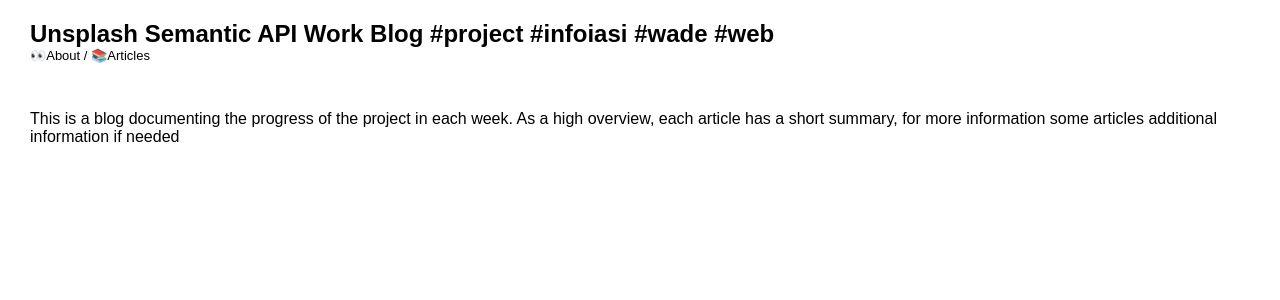
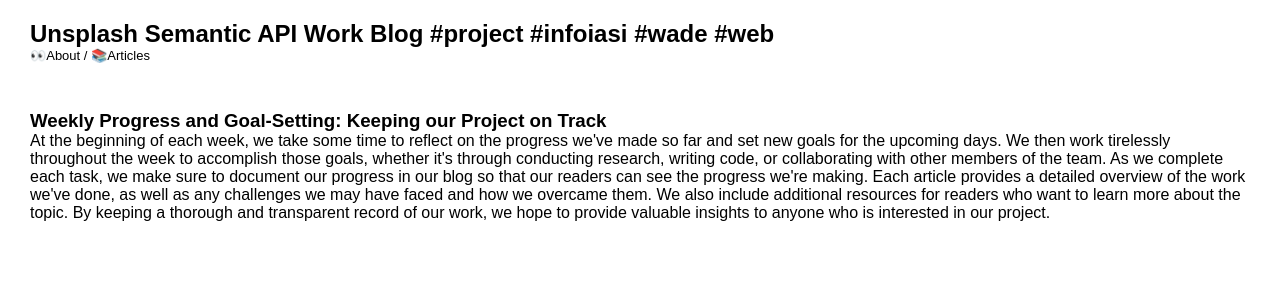
Before and after one commit to use-wade/use-wade.github.io, a Node project: template app/templates/about.ejs in a window 1280 px wide. Shown: the top 300 px of the page. Run offline with Node 20 templates, Linux system fonts and the light colour scheme; the template is opened without the code that fills it, so the values that code supplies are empty; some web fonts are replaced.

Commit message:
Change about page

```diff
--- a/app/templates/about.ejs
+++ b/app/templates/about.ejs
@@ -16,8 +16,8 @@
     <%- include(process.cwd() + '/app/templates/navigation'); %>
   </header>
   <main id="main-container">
-    <p>This is a blog documenting the progress of the project in each week.
-      As a high overview, each article has a short summary, for more information some articles additional information if needed</p>
+    <h3>Weekly Progress and Goal-Setting: Keeping our Project on Track</h3>
+    <p>At the beginning of each week, we take some time to reflect on the progress we've made so far and set new goals for the upcoming days. We then work tirelessly throughout the week to accomplish those goals, whether it's through conducting research, writing code, or collaborating with other members of the team. As we complete each task, we make sure to document our progress in our blog so that our readers can see the progress we're making. Each article provides a detailed overview of the work we've done, as well as any challenges we may have faced and how we overcame them. We also include additional resources for readers who want to learn more about the topic. By keeping a thorough and transparent record of our work, we hope to provide valuable insights to anyone who is interested in our project.</p>
   </main>
 </body>
 </html>
```
